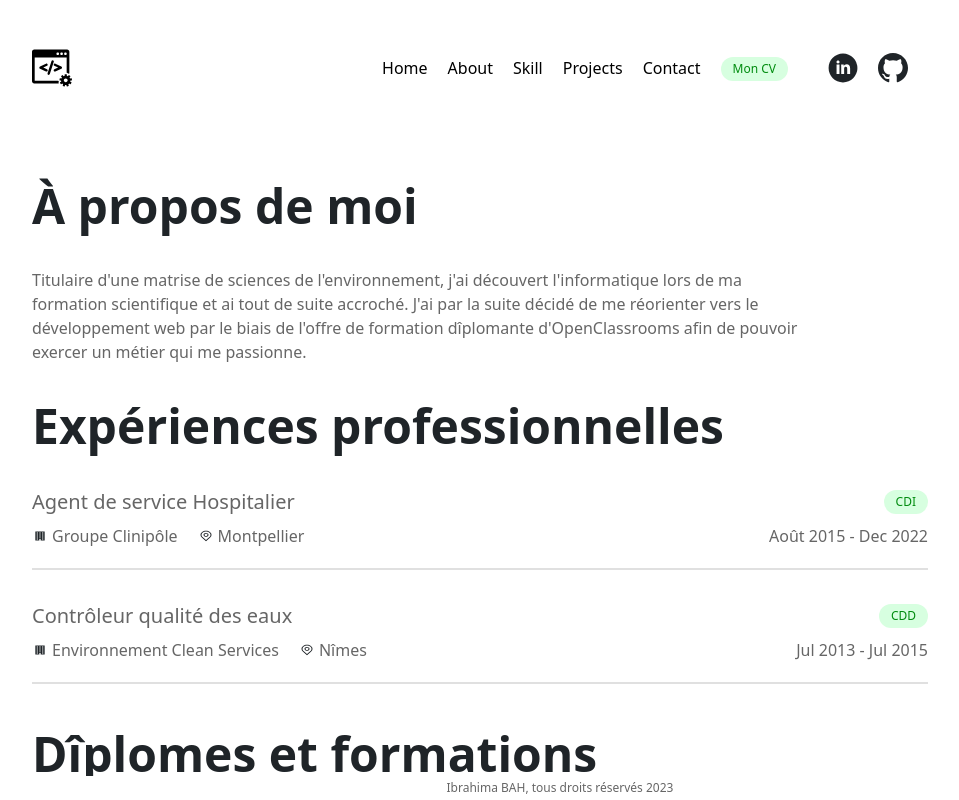
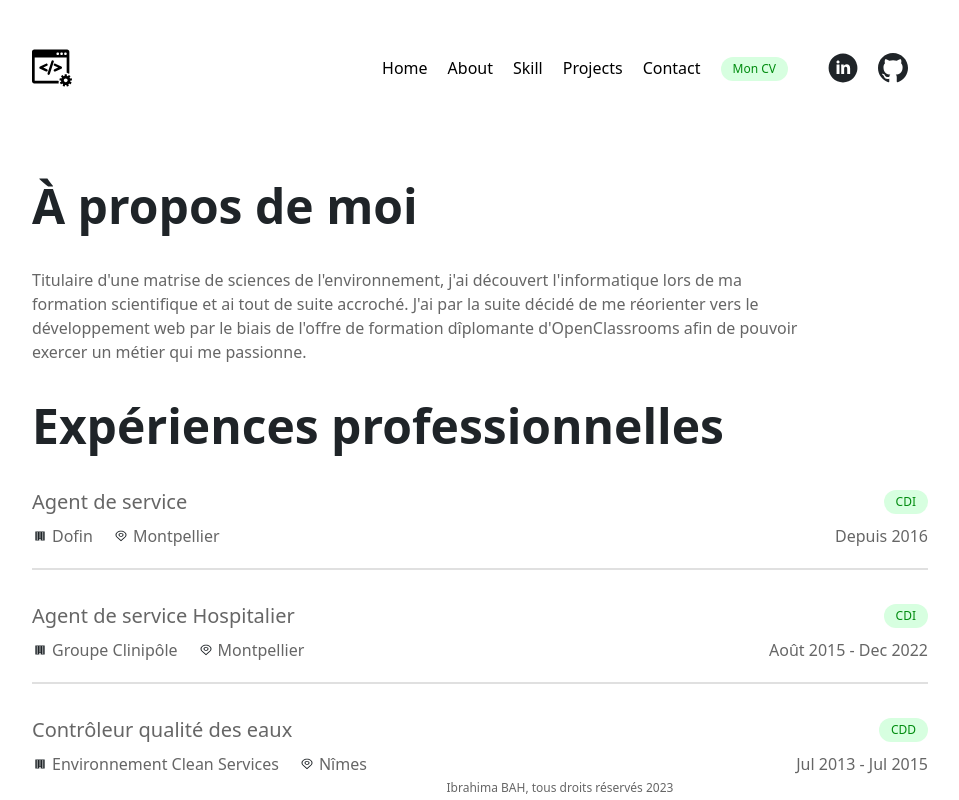
Before and after one commit to ibrasunu/mon-portefolio, a React (Create React App) app: page /about in a window 1280 px wide. Shown: the top 800 px of the page, without its empty margins (160-1119 px from the left). Built offline with nearby package versions, Linux system fonts and the light colour scheme.

Commit message:
update Details.js file

```diff
--- a/src/Details.js
+++ b/src/Details.js
@@ -52,6 +52,13 @@ export const socialMediaUrl = {
 
 // Enter your Work Experience here
 export const workDetails = [
+  {
+    Position: "Agent de service",
+    Company: `Dofin`,
+    Location: "Montpellier",
+    Type: "CDI",
+    Duration: "Depuis 2016",
+  },
   {
     Position: "Agent de service Hospitalier",
     Company: `Groupe Clinipôle`,
```
